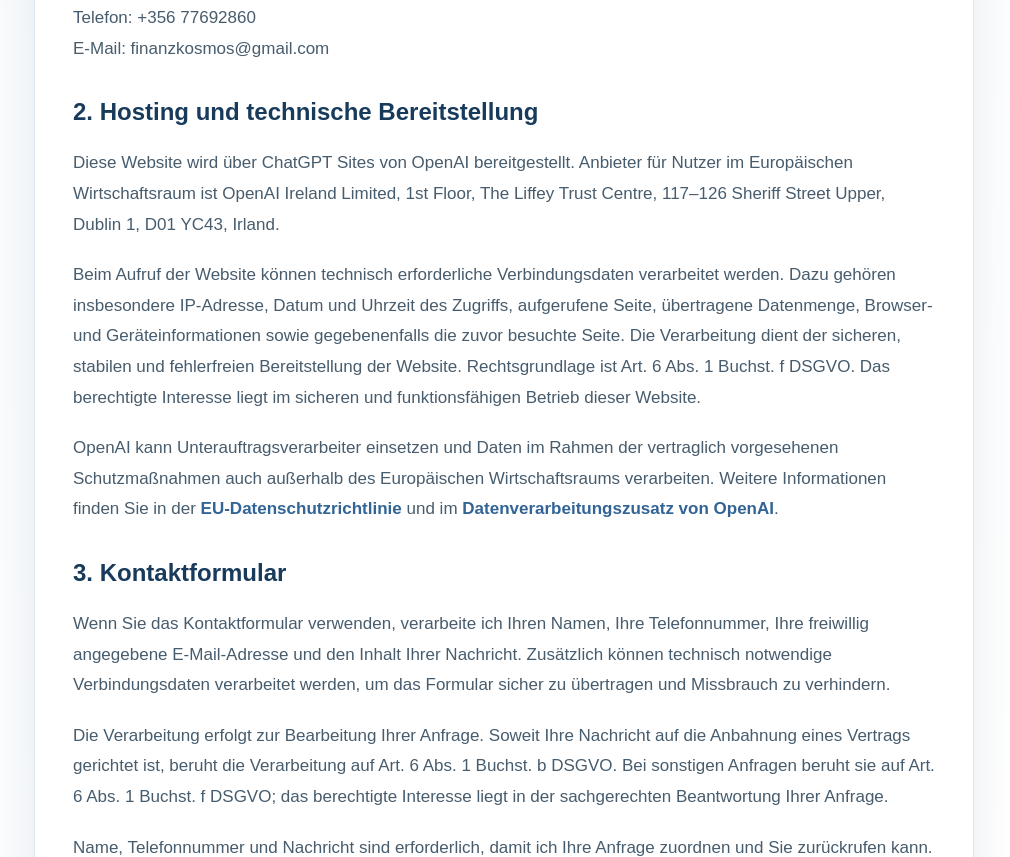
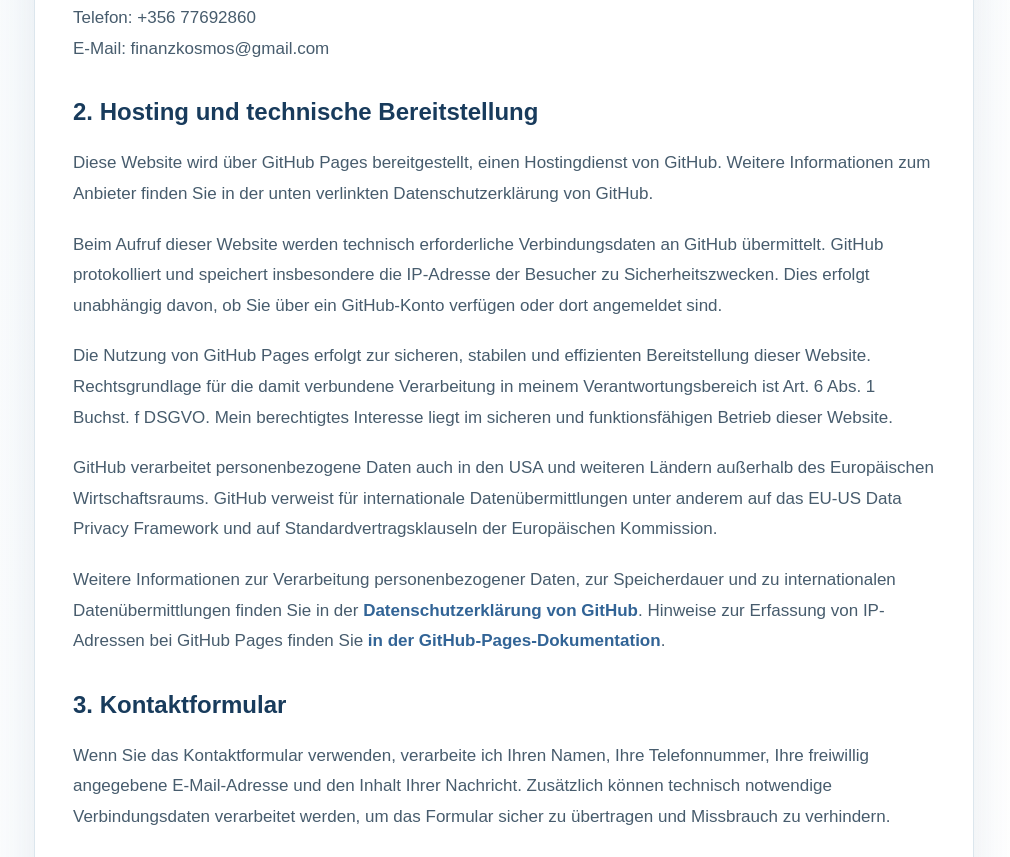
Before and after one commit to MichaMT/MichaMT.github.io, a plain HTML site: page datenschutz.html in a window 1280 px wide. Shown: the part 526-1383 px from the top of the page, without its empty margins (136-1146 px from the left). Drawn offline with Linux system fonts and the light colour scheme.

Commit message:
Revise hosting details to include GitHub Pages
Updated hosting information to reflect GitHub Pages and data processing details.

```diff
--- a/datenschutz.html
+++ b/datenschutz.html
@@ -24,9 +24,13 @@
         <p>Telefon: +356 77692860<br>E-Mail: finanzkosmos@gmail.com</p>
 
         <h2>2. Hosting und technische Bereitstellung</h2>
-        <p>Diese Website wird über ChatGPT Sites von OpenAI bereitgestellt. Anbieter für Nutzer im Europäischen Wirtschaftsraum ist OpenAI Ireland Limited, 1st Floor, The Liffey Trust Centre, 117–126 Sheriff Street Upper, Dublin 1, D01 YC43, Irland.</p>
-        <p>Beim Aufruf der Website können technisch erforderliche Verbindungsdaten verarbeitet werden. Dazu gehören insbesondere IP-Adresse, Datum und Uhrzeit des Zugriffs, aufgerufene Seite, übertragene Datenmenge, Browser- und Geräteinformationen sowie gegebenenfalls die zuvor besuchte Seite. Die Verarbeitung dient der sicheren, stabilen und fehlerfreien Bereitstellung der Website. Rechtsgrundlage ist Art. 6 Abs. 1 Buchst. f DSGVO. Das berechtigte Interesse liegt im sicheren und funktionsfähigen Betrieb dieser Website.</p>
-        <p>OpenAI kann Unterauftragsverarbeiter einsetzen und Daten im Rahmen der vertraglich vorgesehenen Schutzmaßnahmen auch außerhalb des Europäischen Wirtschaftsraums verarbeiten. Weitere Informationen finden Sie in der <a href="https://openai.com/de-DE/policies/eu-privacy-policy/" target="_blank" rel="noreferrer">EU-Datenschutzrichtlinie</a> und im <a href="https://openai.com/de-DE/policies/data-processing-addendum/" target="_blank" rel="noreferrer">Datenverarbeitungszusatz von OpenAI</a>.</p>
+        <p> Diese Website wird über GitHub Pages bereitgestellt, einen Hostingdienst von GitHub. Weitere Informationen zum Anbieter finden Sie in der unten verlinkten Datenschutzerklärung von GitHub.</p>
+        <p> Beim Aufruf dieser Website werden technisch erforderliche Verbindungsdaten an GitHub übermittelt. GitHub protokolliert und speichert insbesondere die IP-Adresse der Besucher zu Sicherheitszwecken. Dies erfolgt unabhängig davon, ob Sie über ein GitHub-Konto verfügen oder dort angemeldet sind.</p>
+
+        <p> Die Nutzung von GitHub Pages erfolgt zur sicheren, stabilen und effizienten Bereitstellung dieser Website. Rechtsgrundlage für die damit verbundene Verarbeitung in meinem Verantwortungsbereich ist Art. 6 Abs. 1 Buchst. f DSGVO. Mein berechtigtes Interesse liegt im sicheren und funktionsfähigen Betrieb dieser Website.</p>
+        <p> GitHub verarbeitet personenbezogene Daten auch in den USA und weiteren Ländern außerhalb des Europäischen Wirtschaftsraums. GitHub verweist für internationale Datenübermittlungen unter anderem auf das EU-US Data Privacy Framework und auf Standardvertragsklauseln der Europäischen Kommission.</p>
+
+        <p> Weitere Informationen zur Verarbeitung personenbezogener Daten, zur Speicherdauer und zu internationalen Datenübermittlungen finden Sie in der <a href="https://docs.github.com/en/site-policy/privacy-policies/github-general-privacy-statement" target="_blank" rel="noopener noreferrer">Datenschutzerklärung von GitHub</a>. Hinweise zur Erfassung von IP-Adressen bei GitHub Pages finden Sie <a href="https://docs.github.com/en/pages/getting-started-with-github-pages/what-is-github-pages#data-collection" target="_blank" rel="noopener noreferrer">in der GitHub-Pages-Dokumentation</a>.</p>
 
         <h2>3. Kontaktformular</h2>
         <p>Wenn Sie das Kontaktformular verwenden, verarbeite ich Ihren Namen, Ihre Telefonnummer, Ihre freiwillig angegebene E-Mail-Adresse und den Inhalt Ihrer Nachricht. Zusätzlich können technisch notwendige Verbindungsdaten verarbeitet werden, um das Formular sicher zu übertragen und Missbrauch zu verhindern.</p>
```
